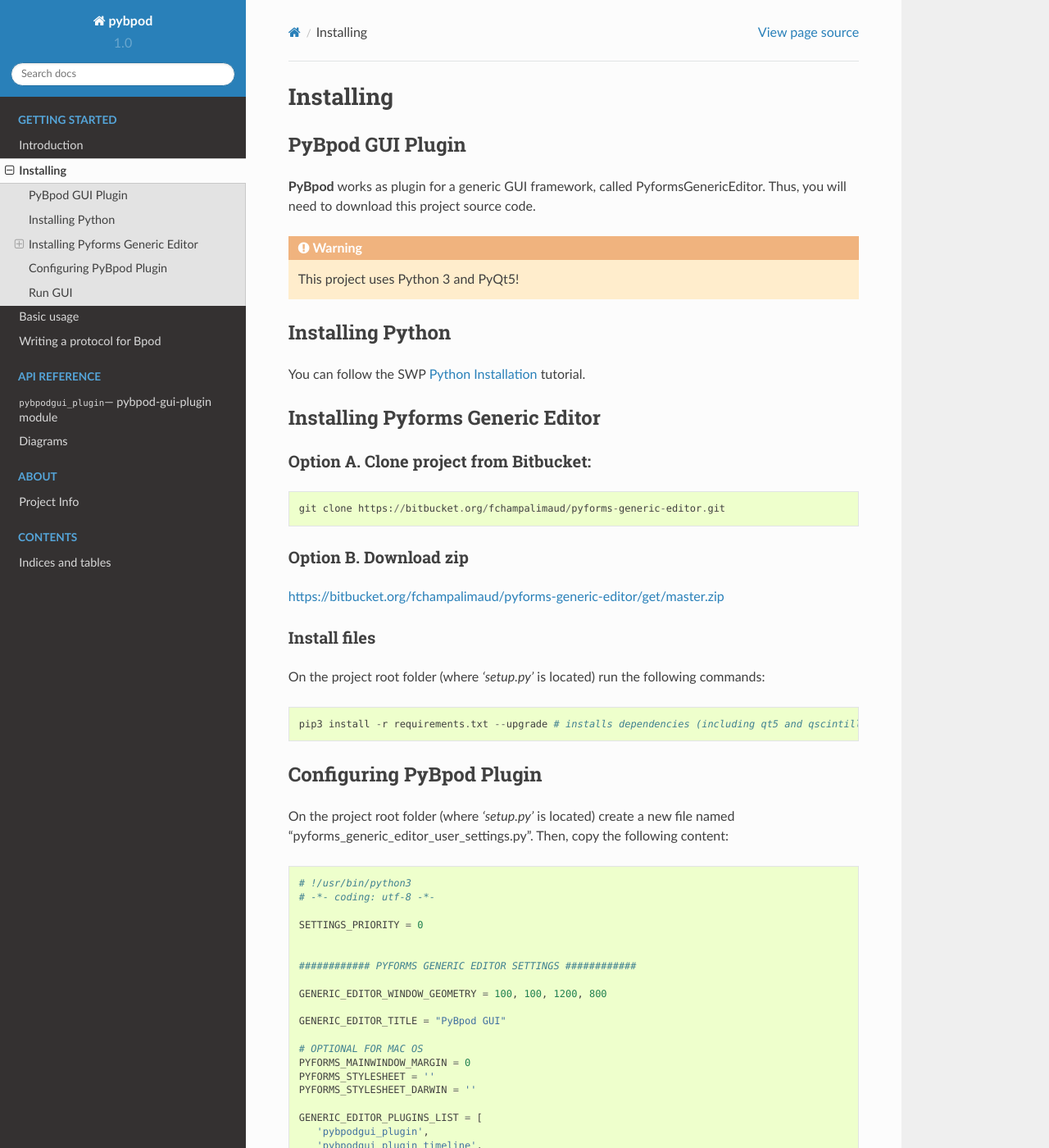
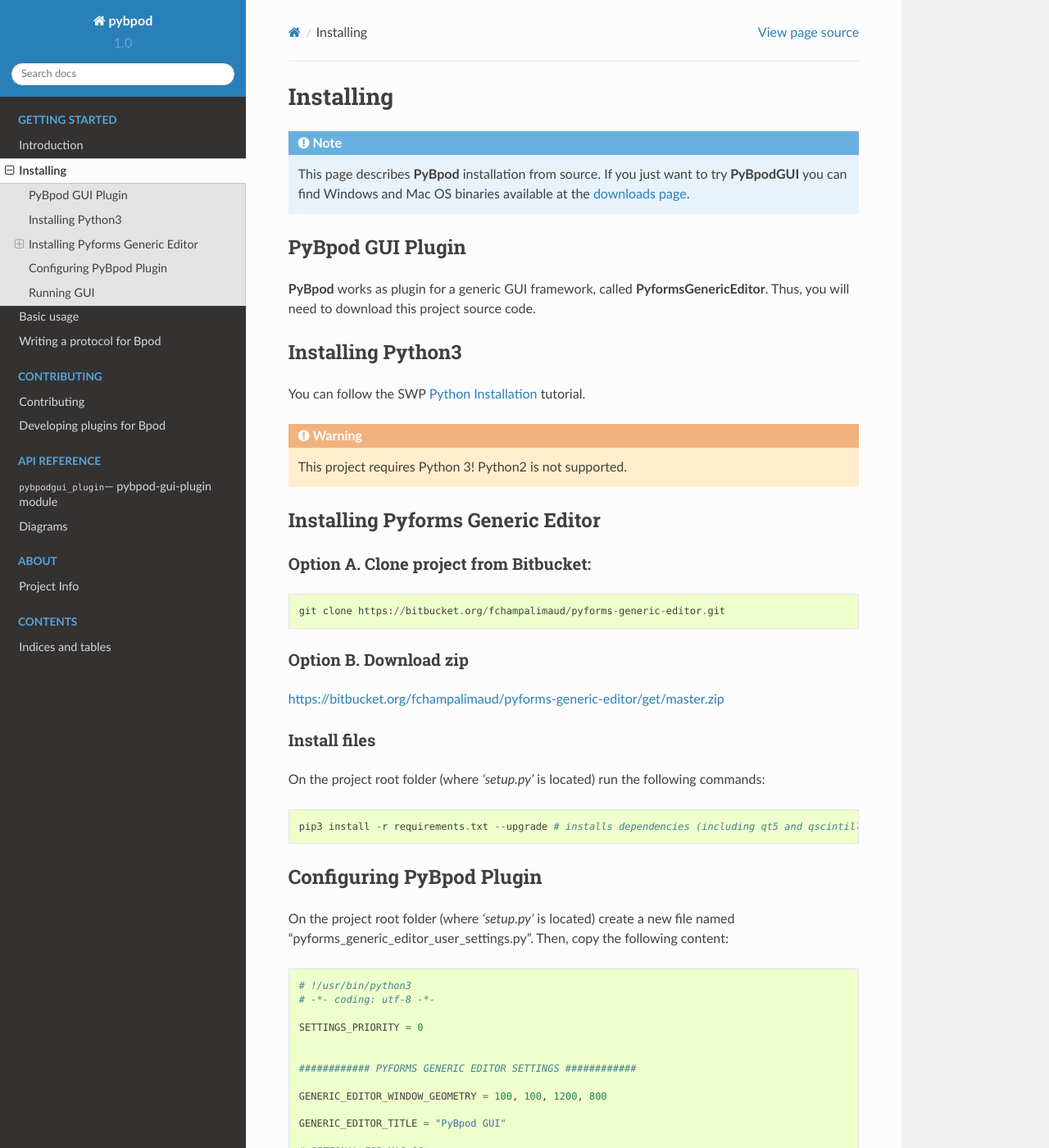
Before and after one commit to ckarageorgkaneen/pybpod-gui-plugin, a Sphinx documentation site: the page built from docs/source/getting_started/installing.rst, in a window 1280 px wide and 1400 px high. Shown: the whole window at 82% size. Built offline with Sphinx 7.4.7 and the Read the Docs theme 2.0.0, drawn with Linux system fonts in a browser that asks for light colours.

Commit message:
Working on the documentation contributing section

```diff
--- a/docs/source/getting_started/installing.rst
+++ b/docs/source/getting_started/installing.rst
@@ -9,18 +9,22 @@
 Installing
 **********
 
+.. note::
+   This page describes **PyBpod** installation from source. If you just want to try **PyBpodGUI** you can find Windows and Mac OS binaries available at the `downloads page <https://bitbucket.org/fchampalimaud/pybpod-gui-plugin/downloads/>`_.
+
+
 PyBpod GUI Plugin
 =================
 
-**PyBpod** works as plugin for a generic GUI framework, called PyformsGenericEditor. Thus, you will need to download this project source code.
+**PyBpod** works as plugin for a generic GUI framework, called **PyformsGenericEditor**. Thus, you will need to download this project source code.
+
+Installing Python3
+==================
+
+You can follow the SWP `Python Installation <http://swp-docs.readthedocs.io/en/latest/python-installation/index.html>`_ tutorial.
 
 .. warning::
-   This project uses Python 3 and PyQt5!
-
-Installing Python
-=================
-
-You can follow the SWP `Python Installation <http://swp-docs.readthedocs.io/en/latest/python-installation/index.html>`_ tutorial.
+   This project requires Python 3! Python2 is not supported.
 
 Installing Pyforms Generic Editor
 =================================
@@ -83,8 +87,8 @@
    DEFAULT_PROJECT_PATH = None # optionally define here the path to an already existent project to open automatically
 
 
-Run GUI
-=======
+Running GUI
+===========
 
 On the project root folder (where *'setup.py'* is located) run the following commands:
 
--- a/requirements-rtd.txt
+++ b/requirements-rtd.txt
@@ -13,6 +13,7 @@
 # rtd dependencies
 sphinx>=1.5.5
 sphinx_rtd_theme>=0.2.4
+recommonmark
 
 # swp dependencies
 https://github.com/UmSenhorQualquer/pysettings/archive/master.zip
```
Also changed, not shown: docs/source/contributing/contributing.rst (added, +13 -0 lines), docs/source/contributing/developing_plugins.rst (added, +28 -0 lines), docs/source/index.rst (+15 -0 lines).
